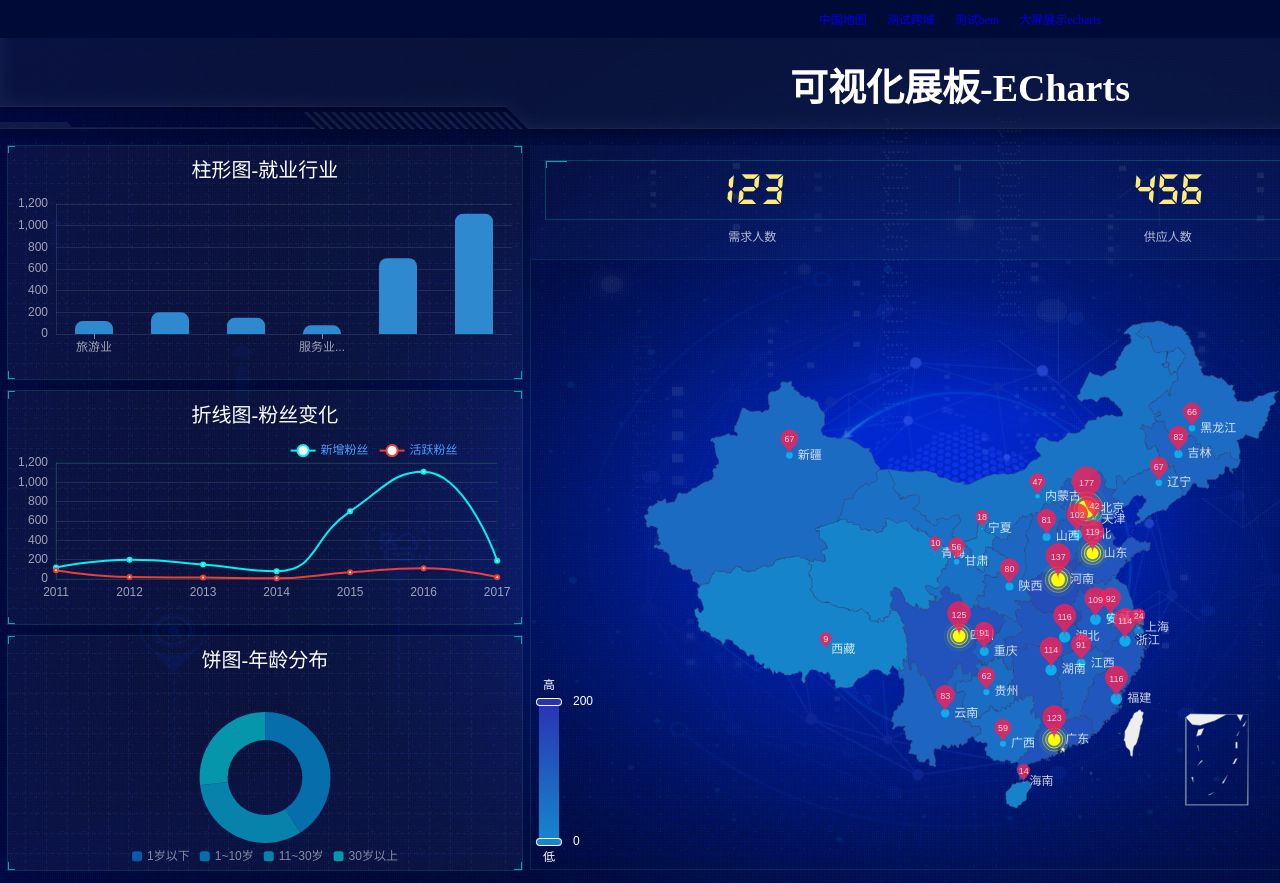
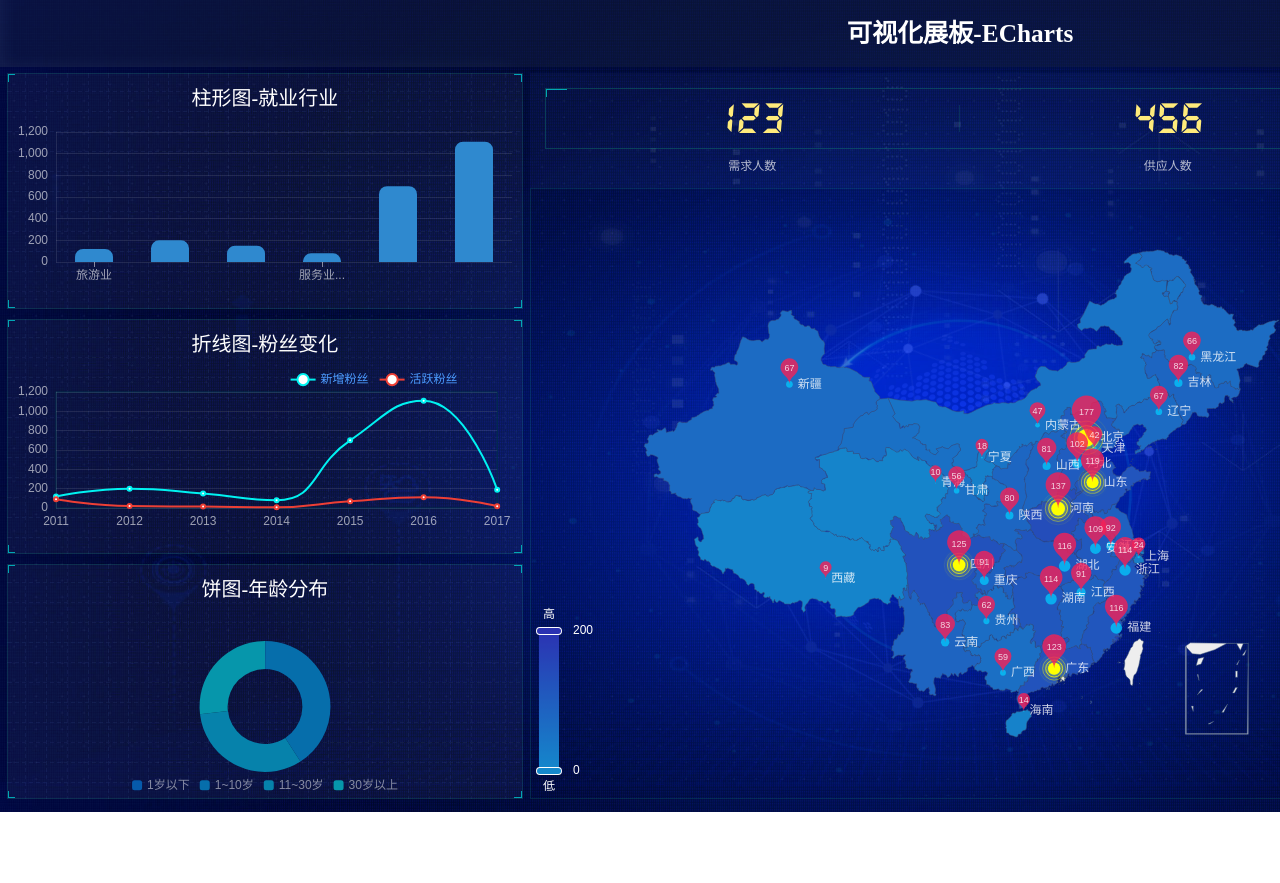
Before and after one commit to interfaceArtisan/vue3p, a Vue app: page /vue3p/largescreen in a window 1280 px wide. Shown: the top 883 px of the page. After the commit the page ends 812 px from the top, so only its background shows below. Built offline with nearby package versions, Linux system fonts and the light colour scheme.

Commit message:
展示echarts时，不展示导航栏

```diff
--- a/src/App.vue
+++ b/src/App.vue
@@ -5,7 +5,7 @@ import { RouterLink, RouterView } from 'vue-router';
 </script>
 
 <template>
-  <nav>
+  <nav v-show="$route.meta.showNavBar !== false">
     <RouterLink to="/chinamap">中国地图</RouterLink>
     <RouterLink to="/testcrossorigin">测试跨域</RouterLink>
     <RouterLink to="/testbem">测试bem</RouterLink>
@@ -27,11 +27,7 @@ main {
 nav {
   display: flex;
   justify-content: center;
-  /* border: 1px solid pink; */
-  /* border-radius: 5px; */
   color: cc(G01);
-  background: rgb(0, 10, 55);
-  box-shadow: 0px 8px 13px 5px rgb(20 18 62);
 
   a {
     display: inline-block;
--- a/src/router/index.ts
+++ b/src/router/index.ts
@@ -18,7 +18,10 @@ const routes = [{
   component: () => import('../views/TestBem.vue')
 }, {
   path: '/largescreen',
-  component: LargeScreen
+  component: LargeScreen,
+  meta: {
+    showNavBar: false
+  }
 }]
 
 export const router = createRouter({
--- a/src/views/largeScreen/index.vue
+++ b/src/views/largeScreen/index.vue
@@ -114,19 +114,19 @@ onMounted(() => {
     background: url(../../assets/images/head_bg.png) no-repeat;
     background-size: cover;
     h1 {
-        height: 100px;
+        height: 1.25rem;
         text-align: center;
         color: #fff;
-        font-size: 38px;
-        line-height: 100px;
+        font-size: .475rem;
+        line-height: 1.25rem;
     }
     .show-time {
         position: absolute;
-        right: 30px;
+        right: .375rem;
         top: 0;
         color: rgba(255, 255, 255, .7);
-        font-size: 20px;
-        line-height: 100px;
+        font-size: .25rem;
+        line-height: 1.25rem;
     }
 }
 
```
